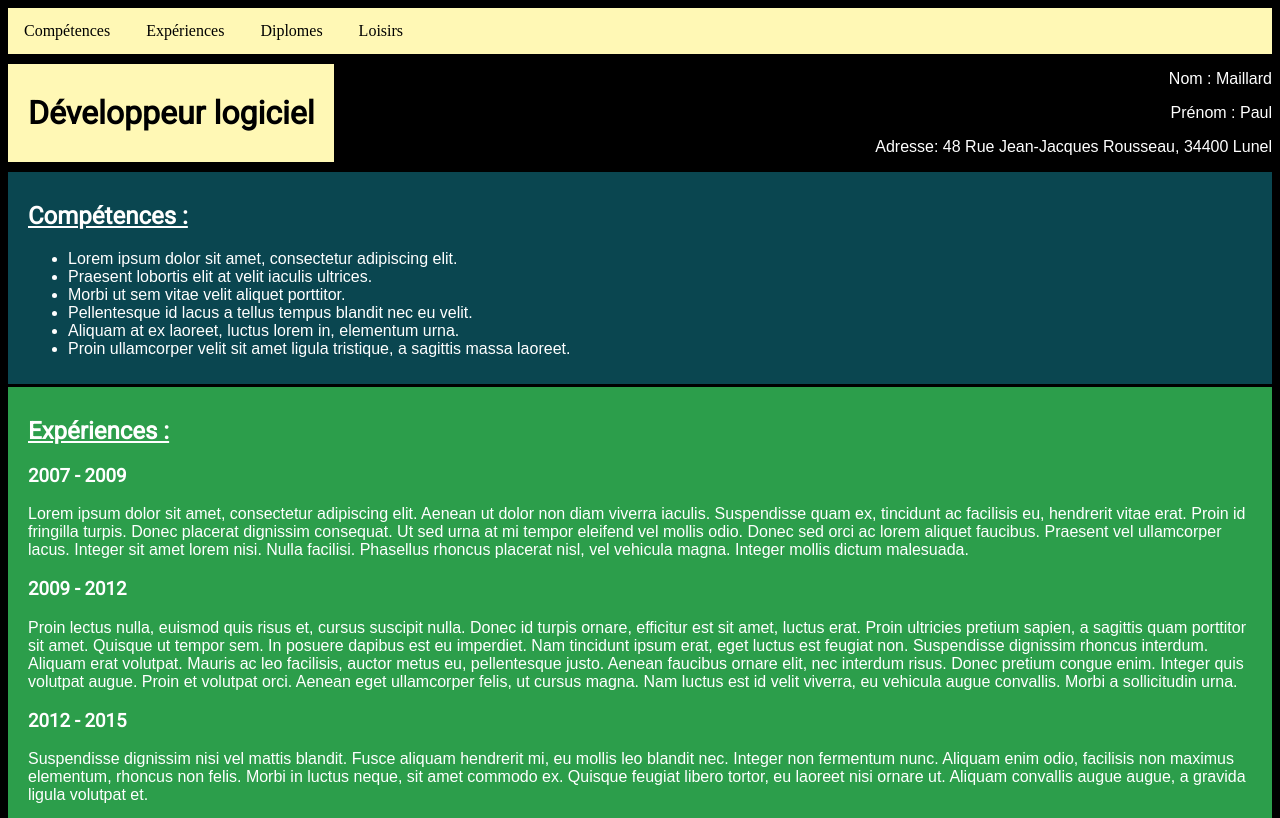
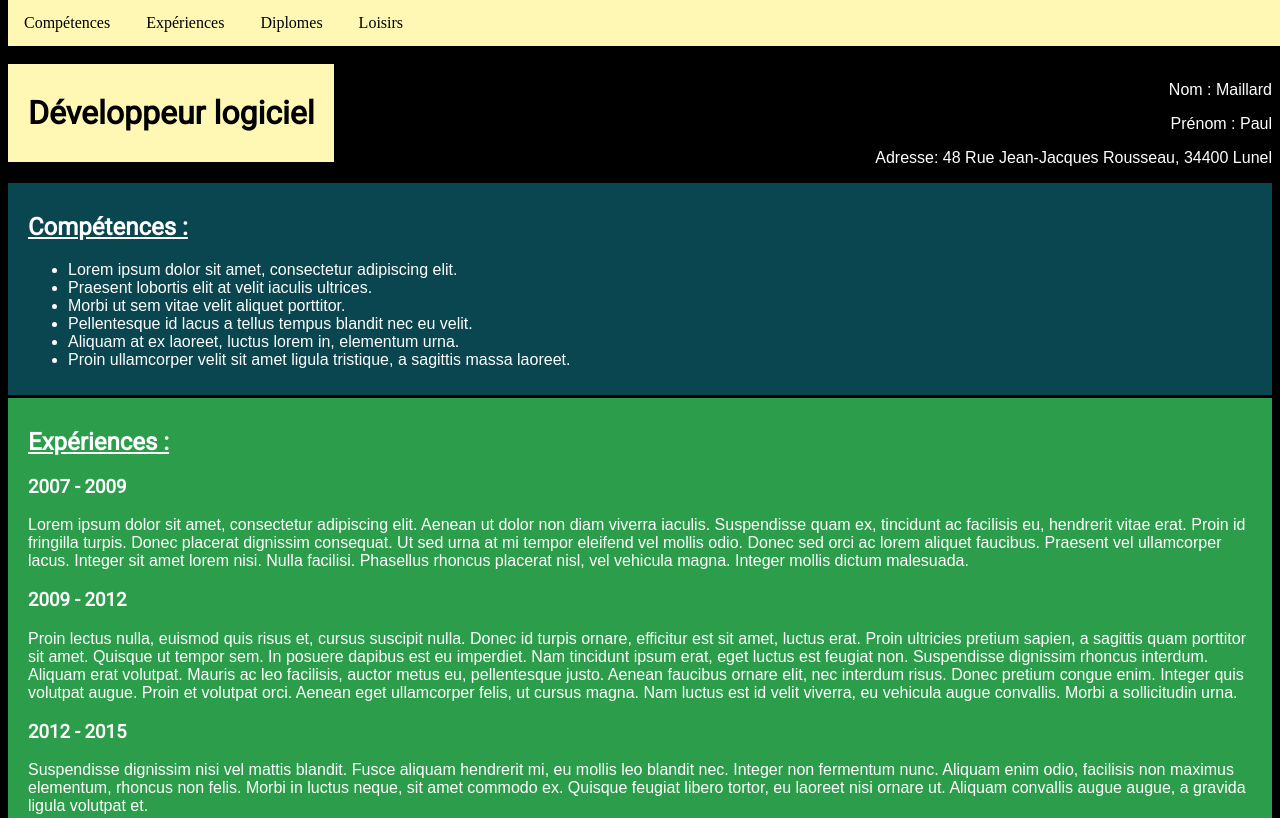
Before and after one commit to PaulMaillard/cv, a plain HTML site: page cv.html in a window 1280 px wide. Shown: the top 818 px of the page. Drawn offline with Linux system fonts and the light colour scheme.

Commit message:
added fixed navbar

```diff
--- a/cv.html
+++ b/cv.html
@@ -8,7 +8,7 @@
 
 	</head>
 
-	<body bgcolor="#000">
+	<body>
 		 <nav id="navbar">
   <a href="#competences">Compétences</a>
   <a href="#experiences">Expériences</a>
--- a/cvstyle.css
+++ b/cvstyle.css
@@ -1,3 +1,9 @@
+		/*sets background color to black, adds padding on top to accomodate for the navbar*/
+		body {
+			background-color: #000;
+			padding-top: 57px;
+
+		}
 
 		/*gives beige text on a green background*/
 		.dgreenbackground {
@@ -23,12 +29,16 @@
 		}
 
 
-		/* removes the bullets from the navbar, sets its background color*/
+		/* removes the bullets from the navbar, sets its background color, locks it at the top of the page*/
 		#navbar {
 			list-style-type: none;
 			background-color: #fff8b5;
 			padding: 0;
 			margin: 0;
+			position: fixed;
+			top: 0;
+			width: 100%;
+			border-bottom: 3px solid black;
 		}
 
 		/* sets color of the links from blue to black, ensures the links are organised in a line, removes the underline of the links*/
@@ -46,6 +56,12 @@
 		#navbar a:hover {
 			background-color: #555;
 			color: white;
+		}
+
+		#personalinfo {
+			text-align:right;
+			color:#fff;
+			right:0;"
 		}
 
 
```
Lines whose indentation alone changed are shown as unchanged.
